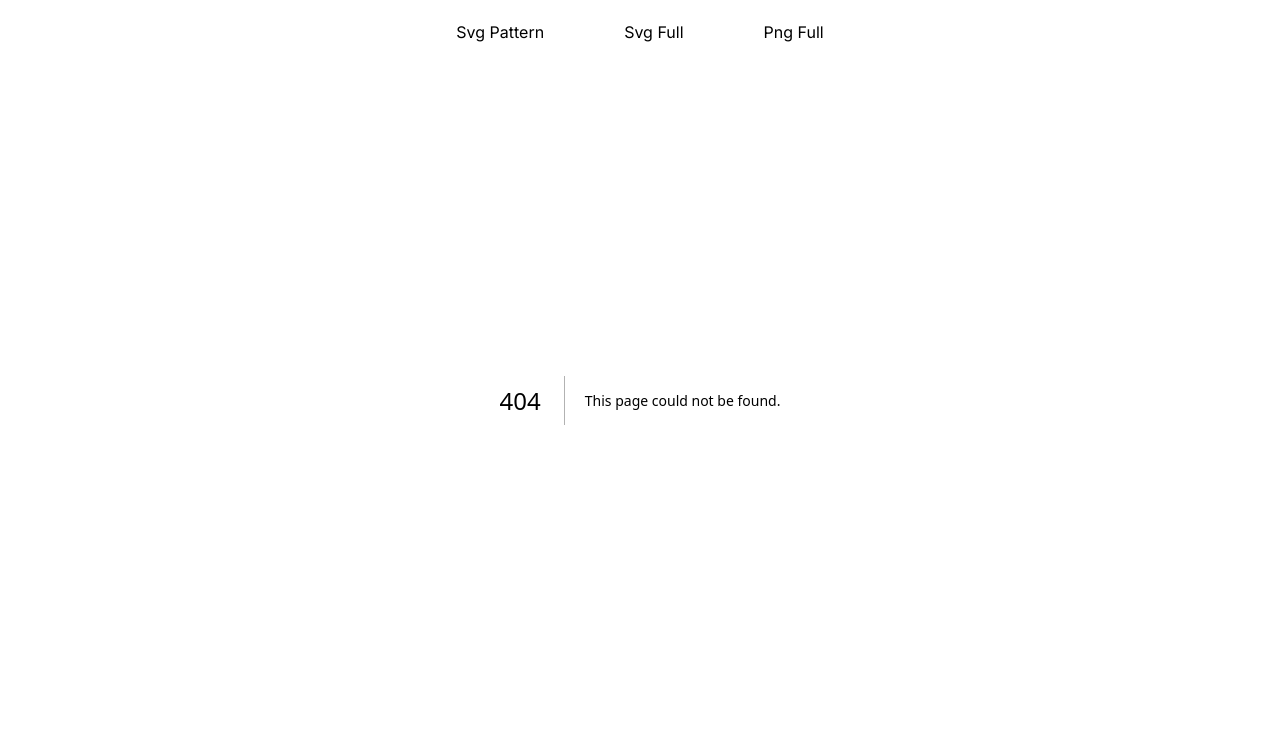
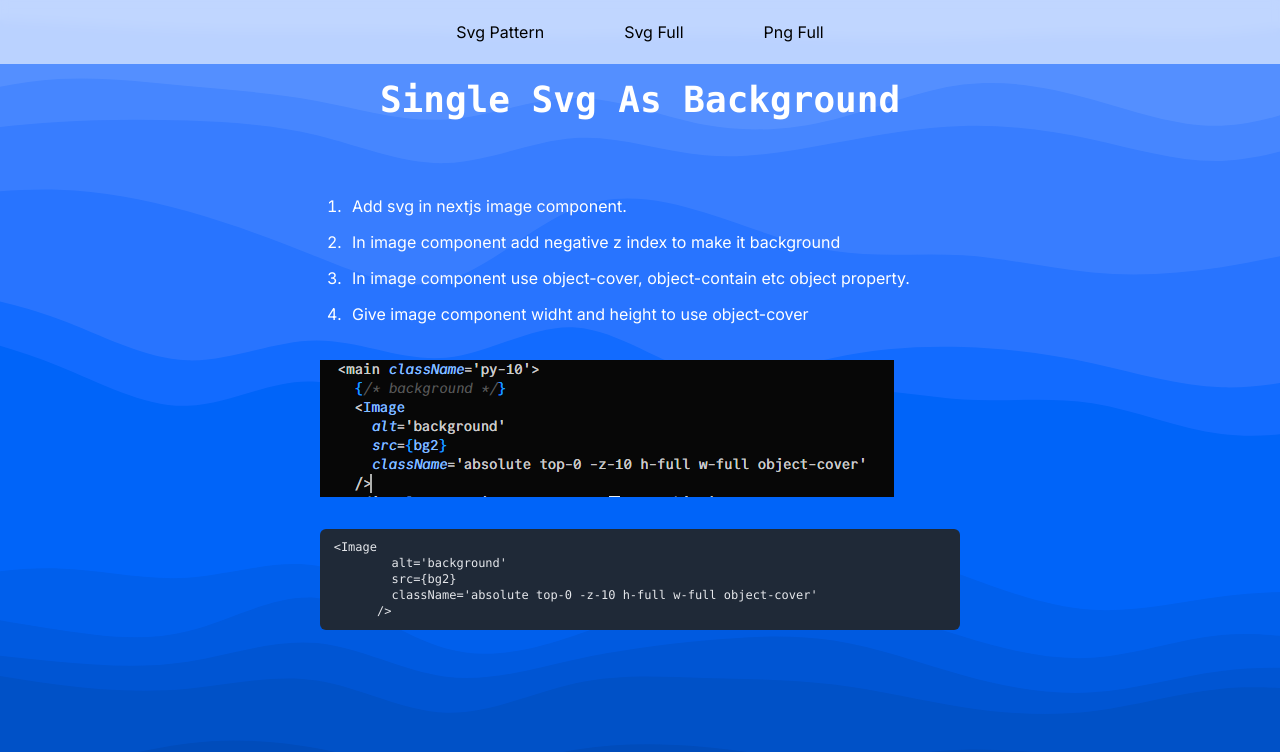
Before and after one commit to sazzadtanim/19-7-23-tailwind-background-image, a Next.js app: page /svg_blend in a window 1280 px wide. Before the commit this address had no page. Shown: the top 752 px of the page. Built offline with nearby package versions, Linux system fonts and the light colour scheme.

Commit message:
created svg blend page

```diff
--- /dev/null
+++ b/src/app/svg_blend/page.tsx
@@ -0,0 +1,42 @@
+import Image from 'next/image'
+import bg2 from '@svg/stacked-waves.svg'
+import capture from '@png/capture2.png'
+
+export default function Home() {
+  return (
+    <main className='py-10'>
+      {/* background */}
+      <Image
+        alt='background'
+        src={bg2}
+        className='absolute top-0 -z-10 h-full w-full object-cover'
+      />
+      <div className='prose mx-auto px-2 text-white'>
+        <h1 className='py-10 text-center font-mono capitalize text-white lg:whitespace-nowrap'>
+          Single svg as background
+        </h1>
+        <div>
+          <ol className='list-decimal marker:text-white'>
+            <li>Add svg in nextjs image component.</li>
+            <li>
+              In image component add negative z index to make it background
+            </li>
+            <li>
+              In image component use object-cover, object-contain etc object
+              property.
+            </li>
+            <li>Give image component widht and height to use object-cover</li>
+          </ol>
+          <Image alt='image component' src={capture} />
+        </div>
+        <pre className='text-xs'>
+          {`<Image
+        alt='background'
+        src={bg2}
+        className='absolute top-0 -z-10 h-full w-full object-cover'
+      />`}
+        </pre>
+      </div>
+    </main>
+  )
+}
```
